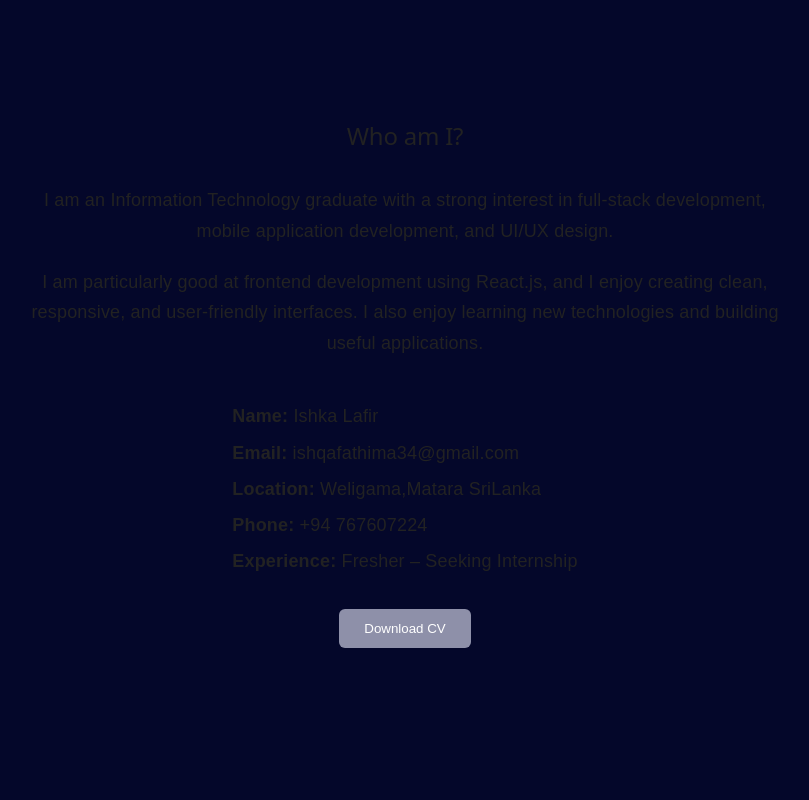
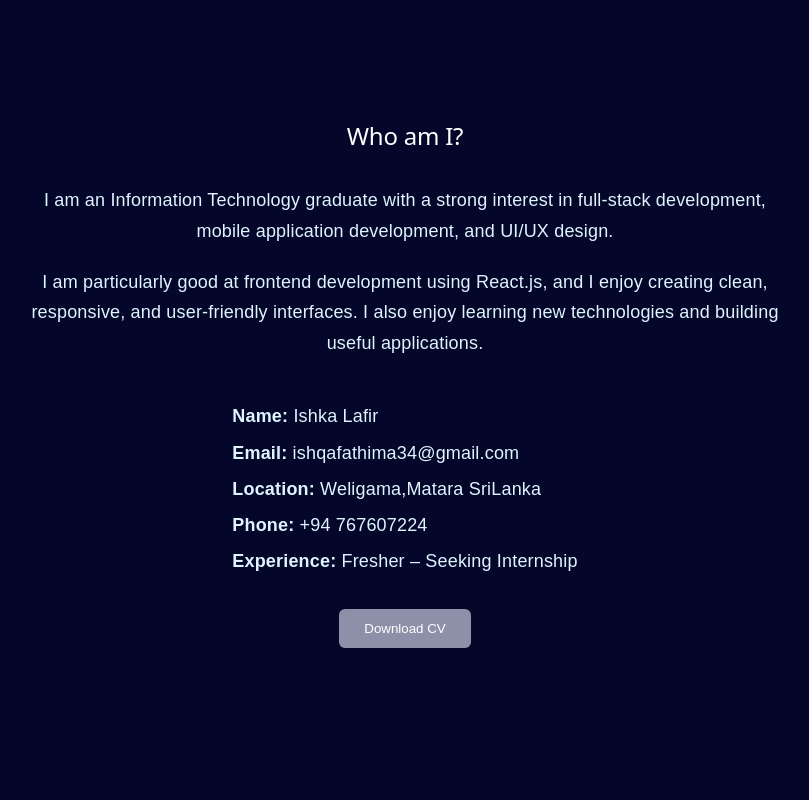
Before and after one commit to ishqafathima/My-Portfolio, a React (Vite) app: page / in a window 1280 px wide. Shown: the part 780-1580 px from the top of the page, without its empty margins (235-1044 px from the left). Built offline with nearby package versions, Linux system fonts and the light colour scheme.

Commit message:
update portfolio

```diff
--- a/src/sections/About/About.css
+++ b/src/sections/About/About.css
@@ -12,33 +12,38 @@
 
 .section-content h2 {
   margin-bottom: 25px;
+  color: #ffffff;
 }
 
 .section-content > p {
   max-width: 750px;
   line-height: 1.7;
   margin: 10px auto;
+  color: #dff4ff;
 }
 
 .contact-info {
   margin-top: 25px;
   text-align: left;
+  color: #dff4ff;
 }
 
 .contact-info p {
   margin: 10px 0;
+  color: #dff4ff;
 }
 
 .cv-button {
   margin-top: 25px;
   padding: 12px 25px;
   cursor: pointer;
-  background-color:  #8e90a9 !important;
-  color: white !important;
+  background-color: #8e90a9 !important;
+  color: #ffffff !important;
   border: none;
   border-radius: 6px;
 }
+
 .cv-button:hover {
-  background-color: #1a237e !important;
-  color: white !important;
+  background-color: #6f7190 !important;
+  color: #ffffff !important;
 }
```
